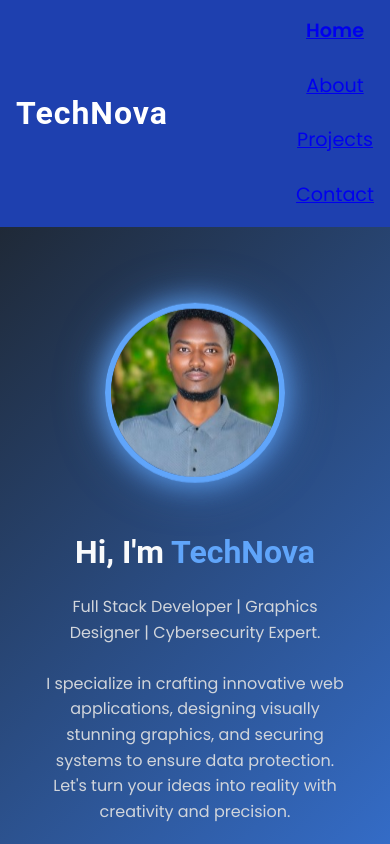
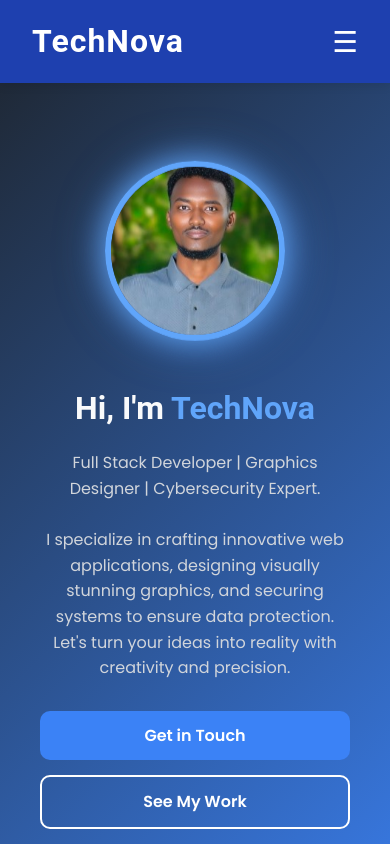
Before and after one commit to Bursuner17/Technova-portfolio, a React (Vite) app: page / in a window 390 px wide. Shown: the top 844 px of the page. Built offline with nearby package versions, Linux system fonts and the light colour scheme.

Commit message:
Add responsive Navbar with dropdown menu

```diff
--- a/src/components/Navbar.css
+++ b/src/components/Navbar.css
@@ -1,55 +1,81 @@
-/* Navbar Styles */
-nav {
-    background-color: #1E40AF; /* Deep blue background */
+.navbar {
+  background-color: #1E40AF;
   color: white;
-    padding: 1rem 2rem; /* Add some padding for breathing space */
-    box-shadow: 0 2px 10px rgba(0, 0, 0, 0.1); /* Add subtle shadow for depth */
+  padding: 1rem 2rem;
+  box-shadow: 0 2px 10px rgba(0, 0, 0, 0.1);
+  position: relative;
+  z-index: 10;
 }
 
-  nav h1 {
-    font-size: 2rem; /* Adjust size for a sleek, professional logo */
-    font-weight: 700; /* Bold text for the logo */
-    letter-spacing: 1px; /* Add a bit of spacing between letters for clarity */
+.navbar-container {
+  display: flex;
+  justify-content: space-between;
+  align-items: center;
+  max-width: 1200px;
+  margin: 0 auto;
 }
 
-  ul {
-    display: flex;
-    gap: 2rem; /* Increase gap for spacing between items */
-    list-style-type: none;
-    margin: 0;
-    padding: 0;
+.logo {
+  font-size: 2rem;
+  font-weight: 700;
+  letter-spacing: 1px;
 }
 
-  ul li {
-    font-size: 1rem;
-    font-weight: 500; /* Semi-bold for better legibility */
-    cursor: pointer;
-    transition: all 0.3s ease-in-out; /* Smooth transition for hover effect */
+.nav-links {
+  display: flex;
+  gap: 2rem;
+  list-style: none;
 }
 
-  ul li:hover {
-    transform: scale(1.05); /* Slightly scale up on hover */
-    color: #60A5FA; /* Light blue color on hover */
+.nav-links li a {
+  font-size: 1rem;
+  font-weight: 600;
+  color: white;
+  text-decoration: none;
+  padding: 8px 12px;
+  border-radius: 6px;
+  transition: background 0.3s ease, transform 0.2s;
 }
 
-  ul li:first-child {
-    font-size: 1.2rem; /* Slightly larger font for Home (optional) */
-    font-weight: 600;
+.nav-links li a:hover {
+  background-color: #2563eb;
+  transform: scale(1.05);
 }
 
-  /* Add responsive design for smaller screens */
-  @media (max-width: 768px) {
-    nav {
-      padding: 1rem; /* Adjust padding for mobile */
+/* Hamburger for small screens */
+.hamburger {
+  display: none;
+  font-size: 1.8rem;
+  background: none;
+  border: none;
+  color: white;
+  cursor: pointer;
 }
 
-    ul {
-      flex-direction: column; /* Stack links vertically on smaller screens */
-      align-items: center; /* Center align the links */
-      gap: 1.5rem; /* Decrease gap for smaller screens */
+/* Mobile responsiveness */
+@media (max-width: 768px) {
+  .hamburger {
+    display: block;
   }
 
-    ul li {
-      font-size: 1.2rem; /* Increase font size for better visibility on small screens */
+  .nav-links {
+    position: absolute;
+    top: 100%;
+    left: 0;
+    right: 0;
+    background-color: #1E40AF;
+    flex-direction: column;
+    align-items: center;
+    gap: 1.5rem;
+    padding: 1.5rem 0;
+    display: none;
+  }
+
+  .nav-links.open {
+    display: flex;
+  }
+
+  .nav-links li a {
+    font-size: 1.2rem;
   }
 }
--- a/src/components/Navbar.jsx
+++ b/src/components/Navbar.jsx
@@ -1,28 +1,28 @@
-import React from 'react';
-import { Link } from 'react-router-dom'; // Import Link for routing
-import './Navbar.css'; // if the CSS is in the same folder
+import React, { useState } from 'react';
+import { Link } from 'react-router-dom';
+import './Navbar.css';
 
 function Navbar() {
+  const [menuOpen, setMenuOpen] = useState(false);
+
+  const toggleMenu = () => {
+    setMenuOpen(!menuOpen);
+  };
+
   return (
-    <nav className="bg-blue-600 text-white p-4">
-      <div className="flex justify-between items-center">
-        {/* TechNova logo on the left */}
-        <h1 className="text-2xl font-bold">TechNova</h1>
+    <nav className="navbar">
+      <div className="navbar-container">
+        <h1 className="logo">TechNova</h1>
 
-        {/* Navigation links aligned to the right */}
-        <ul className="flex gap-8">
-          <li>
-            <Link to="/" className="hover:text-blue-300 transition">Home</Link> {/* Home link */}
-          </li>
-          <li>
-            <Link to="/about" className="hover:text-blue-300 transition">About</Link> {/* About link */}
-          </li>
-          <li>
-            <Link to="/projects" className="hover:text-blue-300 transition">Projects</Link> {/* Projects link */}
-          </li>
-          <li>
-            <Link to="/contact" className="hover:text-blue-300 transition">Contact</Link> {/* Contact link */}
-          </li>
+        <button className="hamburger" onClick={toggleMenu}>
+          ☰
+        </button>
+
+        <ul className={`nav-links ${menuOpen ? 'open' : ''}`}>
+          <li><Link to="/" onClick={() => setMenuOpen(false)}>Home</Link></li>
+          <li><Link to="/about" onClick={() => setMenuOpen(false)}>About</Link></li>
+          <li><Link to="/projects" onClick={() => setMenuOpen(false)}>Projects</Link></li>
+          <li><Link to="/contact" onClick={() => setMenuOpen(false)}>Contact</Link></li>
         </ul>
       </div>
     </nav>
```
Lines whose indentation alone changed are shown as unchanged.
